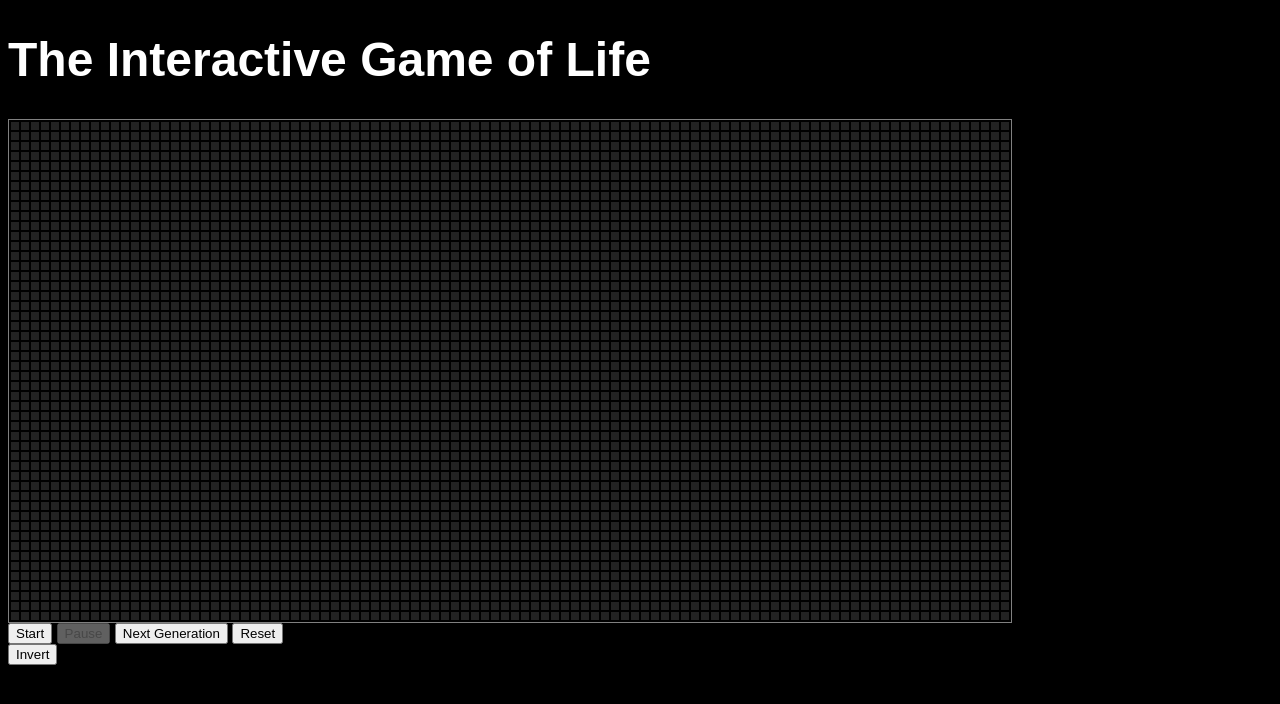
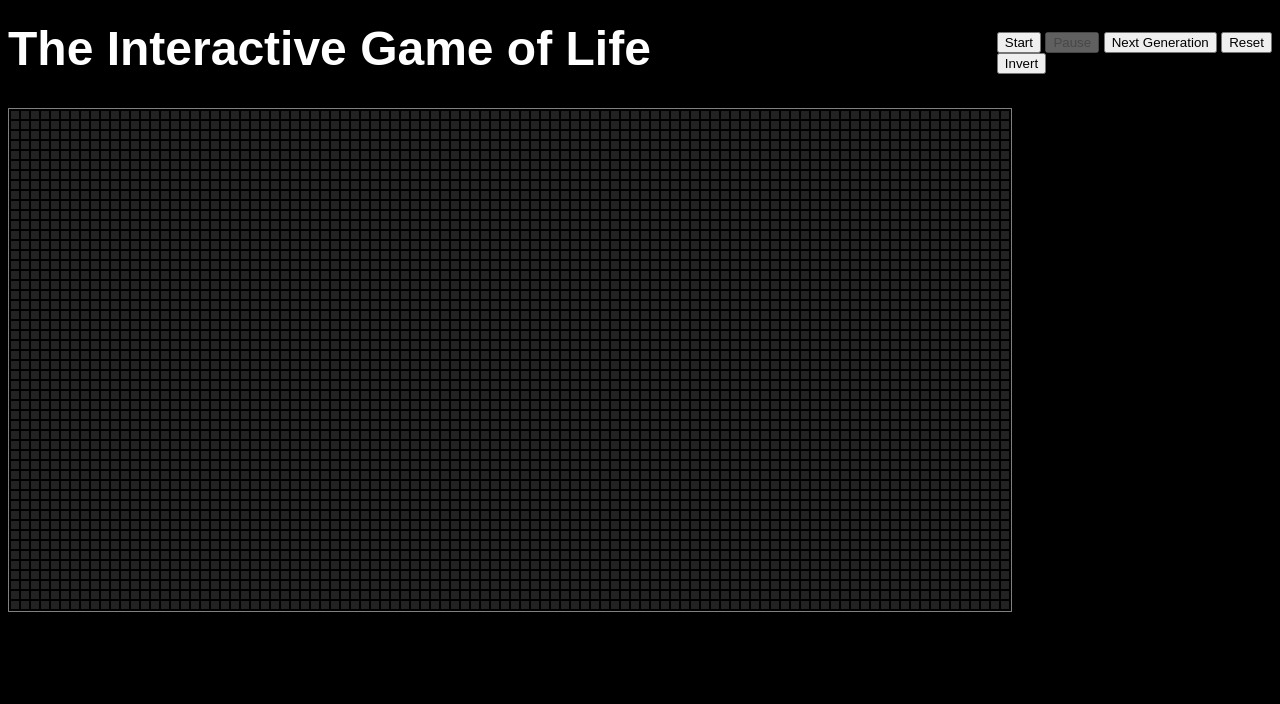
Before and after one commit to paulroho/InteractiveGameOfLive, a plain HTML site: page GOL/index.html in a window 1280 px wide. Drawn offline with nearby package versions, Linux system fonts and the light colour scheme.

Commit message:
Moved control block up

```diff
--- a/GOL/gol.css
+++ b/GOL/gol.css
@@ -6,6 +6,13 @@ body {
 
 h1 {
     font-size: 36pt;
+    float: left;
+    margin-top: .5ex;
+}
+
+#controlBlock {
+    margin-top: 18pt;
+    float: right;
 }
 
 table#playground {
--- a/GOL/index.html
+++ b/GOL/index.html
@@ -10,9 +10,7 @@
 </head>
     <body>
         <h1>The Interactive Game of Life</h1>
-        <table id="playground">
-        </table>
-        <div>
+        <div id="controlBlock">
             <button id="btnStart">Start</button>
             <button id="btnPause" disabled="disabled">Pause</button>
             <button id="btnNextGen">Next Generation</button>
@@ -20,5 +18,7 @@
             <br/>
             <button id="btnInvert">Invert</button>
         </div>
+        <table id="playground">
+        </table>
     </body>
 </html>
```
